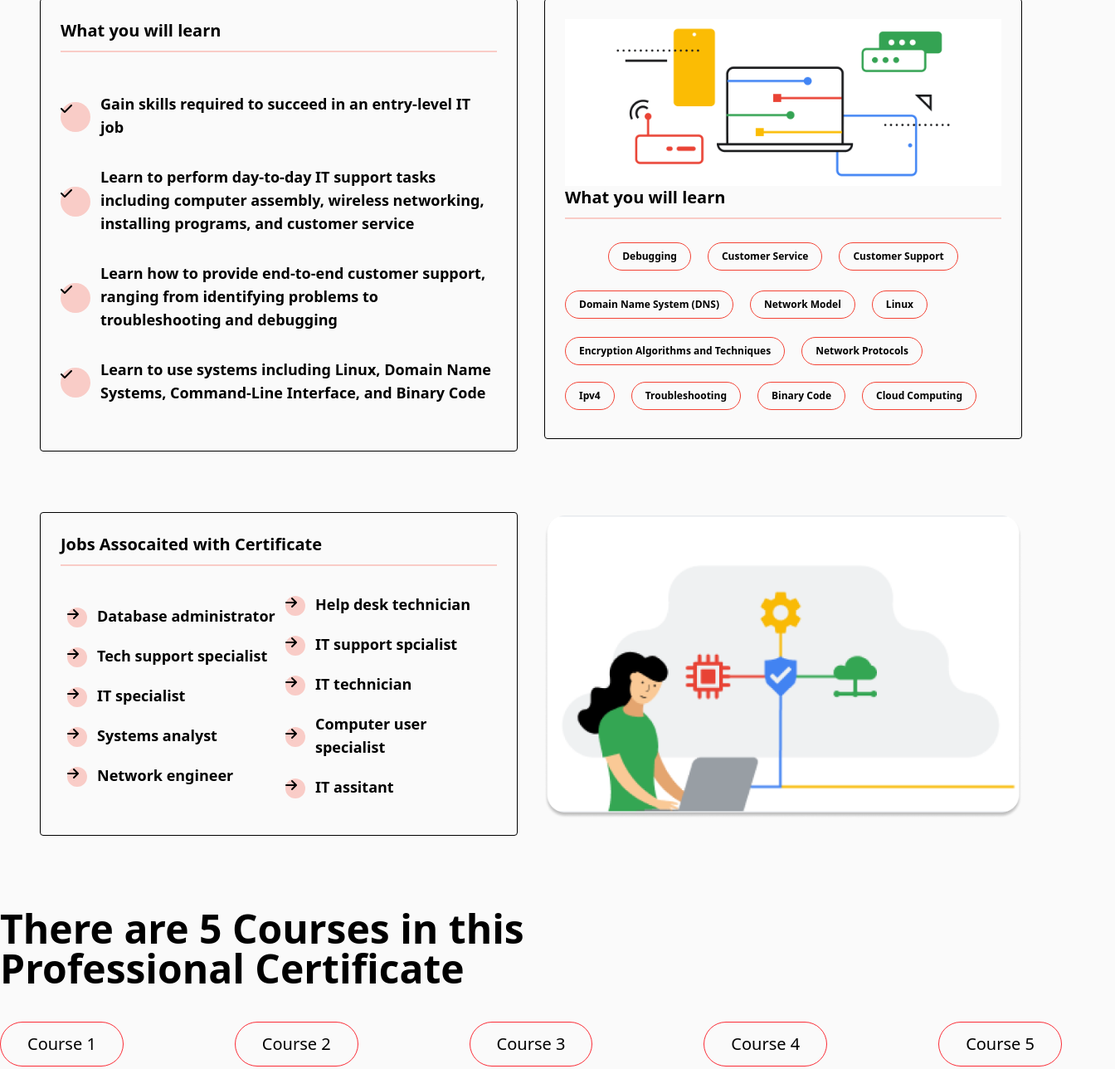
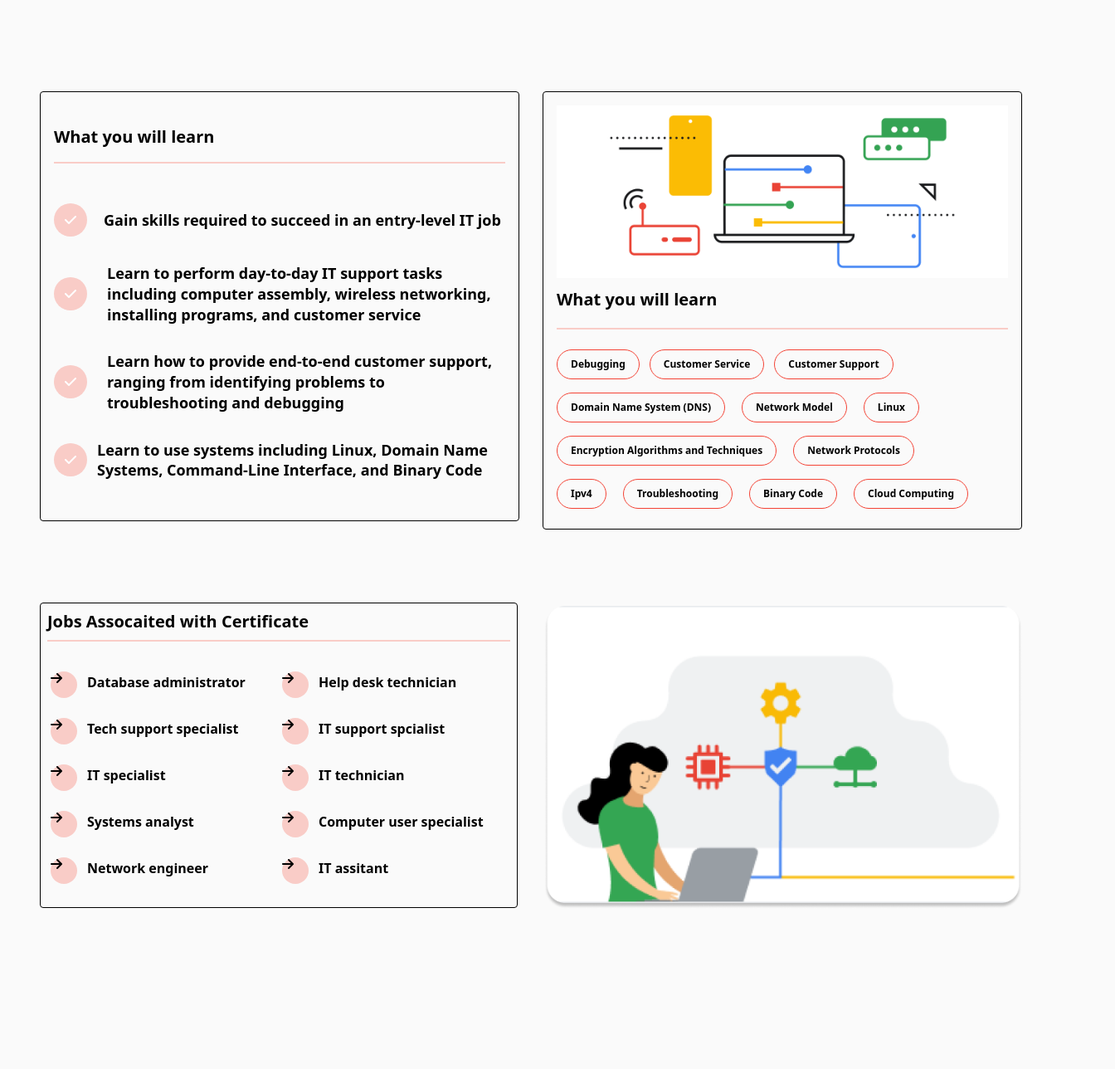
Before and after one commit to Monir1231/tailwind-projcet, a website built with Vite: page index.html in a window 1280 px wide. Shown: the part 1062-2350 px from the top of the page at 83% size, 1344 px wide, since content can reach past the window. Built offline with nearby package versions, Linux system fonts and the light colour scheme; files whose address does not match are found by name.

Commit message:
tailwind-css

```diff
--- a/index.html
+++ b/index.html
@@ -7,9 +7,9 @@
     <link rel="stylesheet" href="main.css">
     <title>Document</title>
 </head>
-<body class="bg-[#FAFAFA] dark:bg-gray-900">
+<body class="bg-[#FAFAFA] dark:bg-gray-900 overflow-x-hidden mx-auto">
     <!-- header part -->
-    <header class="mt-2">
+    <header class="py-2">
         <nav class="container mx-auto p-0 m-0 flex items-center justify-between px-2 md:px-9 border-b pb-2">
             <div>
                 <img src="img/header-logo.png" alt="logo" class="w-[70px] md:w-[150px] dark:bg-gray-300 dark:p-1">
@@ -88,15 +88,15 @@
         </section>
 
         <!-- img section -->
-        <section class="md:col-span-6 col-span-12 md:mr-8 absolute  right-8 ">
-            <div class="opacity-0 md:opacity-100 mt-[74px] flex items-center justify-center">
-                <img src="img/Group 1964.png" alt="logo" class="w-full md:w-[500px] md:ml-24 ">
+        <section class="md:col-span-6 col-span-12  ">
+            <div class="opacity-0 md:opacity-100 md:mt-[100px] flex items-center justify-center">
+                <img src="img/Group 1964.png" alt="logo" class="hidden md:">
             </div>
         </section>
     </section>
 
     <!-- company section -->
-    <section class=" flex justify-between md:px-12 px-3 py-3  items-center dark:bg-white md:dark:mr-12 gap-2 md:gap-4" >
+    <section class=" flex justify-between md:px-12 px-3 py-3 md:mt-16 md:mb-30  items-center dark:bg-white " >
 
         <div>
             <p class="md:text-lg text-[7px] ">Pave your path to career success by <br> gaining  a  professional  Google <br> certificate with the support of C4U</p>
@@ -105,21 +105,21 @@
 
 
             <div>
-                <img src="img/Google.png" alt="logo" class="md:w-fit w-20 md:ml-14 ">
+                <img src="img/Google.png" alt="logo" class="md:w-full h-auto  w-20 ">
             </div>
 
 
 
 
                 <div>
-                    <img src="img/Work & Pensions (1).png" alt="logo"  class="md:w-fit w-20 md:ml-24  dark:">
+                    <img src="img/Work & Pensions (1).png" alt="logo"  class="md:w-full h-auto  w-20">
                 </div>
 
 
 
 
                     <div>
-                        <img src="img/c4u full logo_2022 1 (1).png" alt="logo"  class="md:w-fit w-20 md:ml-16 ">
+                        <img src="img/c4u full logo_2022 1 (1).png" alt="logo"  class="md:w-full h-auto  w-20 ">
                     </div>
 
               </section>
@@ -128,75 +128,94 @@
     <!-- skills part  -->
 
 
-    <section class="container mx-auto grid grid-cols-12 md:px-12 px-4 md:mt-20 mt-16 ">
+    <section class="container mx-auto grid grid-cols-12 md:px-12 px-4 md:mt-20 mt-16 gap-7 ">
        <!-- part 1 -->
-        <section class="md:col-span-6 col-span-12 items-center  md:mb-0 mb-5 md:mr-4 dark:text-white ">
-        <div class="border rounded  md:p-6 p-4 hover:scale-105 transition-all duration-300 cursor-pointer">
-            <h3 class="md:text-xl test-lg font-semibold pb-2.5 border-b border-b-[#F9CCC7] md:border-b-[2px] mb-4">What you will learn</h3>
+        <section class="md:col-span-6 col-span-12 items-center  md:mb-0 mb-5  dark:text-white ">
+        <div class="border rounded  md:p-4 p-4 hover:scale-105 transition-all duration-300 cursor-pointer">
+            <h3 class="md:text-xl text-xs font-semibold pb-2.5 md:pb-4 border-b border-b-[#F9CCC7] md:border-b-[2px] mb-4 md:mt-6 md:mb-5">What you will learn</h3>
 
-              <div class="pt-2 md:pt-8 ">
 
-                <div class="chack-bot">
-                    <a href="#"><i class="fa-solid fa-check  md:size-9 size-6 bg-[#F9CCC7] flex items-center justify-center rounded-full"></i></a>
+            <div class="flex items-center gap-2 md:gap-5 pb-5 md:pb-8 md:mt-12">
+                <div class="flex justify-center items-center size-6 md:size-10 bg-[#F9CCC7] rounded-full shrink-0">
+                  <i class="fa-solid fa-check text-white text-xs md:text-base"></i>
+                </div>
 
-                    <p class="text-xs font-semibold md:text-lg">Gain skills required to succeed in an entry-level IT job</p>
+                <p class="text-xs font-semibold md:text-lg leading-snug">
+                    Gain skills required to succeed in an entry-level IT job
+                </p>
+              </div>
+
+
+
+
+                  <div class="flex items-center gap-2 md:gap-6 pb-5 md:pb-8">
+                    <div class="flex justify-center items-center size-6 md:size-10 bg-[#F9CCC7] rounded-full shrink-0">
+                      <i class="fa-solid fa-check text-white text-xs md:text-base"></i>
+                    </div>
+
+                    <p class="text-xs font-semibold md:text-lg leading-snug">
+                        Learn to perform day-to-day IT support tasks including computer assembly, wireless networking, installing programs, and customer service
+                    </p>
                   </div>
 
 
-                  <div class="chack-bot">
-                    <a href="#"><i class="fa-solid fa-check  md:size-9 size-6 bg-[#F9CCC7] flex items-center justify-center rounded-full"></i></a>
 
-                    <p class="text-xs font-semibold md:text-lg">Learn to perform day-to-day IT support tasks including computer assembly, wireless networking, installing programs, and customer service</p>
+
+
+                  <div class="flex items-center gap-2 md:gap-6 pb-5 md:pb-8">
+                    <div class="flex justify-center items-center size-6 md:size-10 bg-[#F9CCC7] rounded-full shrink-0">
+                      <i class="fa-solid fa-check text-white text-xs md:text-base"></i>
+                    </div>
+
+                    <p class="text-xs font-semibold md:text-lg leading-snug">
+                        Learn how to provide end-to-end customer support, ranging from identifying problems to troubleshooting and debugging
+                    </p>
                   </div>
 
 
-                  <div class="chack-bot">
-                    <a href="#"><i class="fa-solid fa-check  md:size-9 size-6 bg-[#F9CCC7] flex items-center justify-center rounded-full"></i></a>
 
-                    <p class="text-xs font-semibold md:text-lg">Learn how to provide end-to-end customer support, ranging from identifying problems to troubleshooting and debugging</p>
+                  <div class="flex items-center gap-2 md:gap-3 pb-6 md:pb-8">
+                    <div class="flex justify-center items-center size-6 md:size-10 bg-[#F9CCC7] rounded-full shrink-0">
+                      <i class="fa-solid fa-check text-white text-xs md:text-base"></i>
+                    </div>
+
+                    <p class="text-sm font-semibold md:text-lg leading-snug">
+                        Learn to use systems including Linux, Domain Name Systems, Command-Line Interface, and Binary Code
+                    </p>
                   </div>
-
-
-                  <div class="chack-bot">
-                    <a href="#"><i class="fa-solid fa-check  md:size-9 size-6 bg-[#F9CCC7] flex items-center justify-center rounded-full"></i></a>
-
-                    <p class="text-xs font-semibold md:text-lg">Learn to use systems including Linux, Domain Name Systems, Command-Line Interface, and Binary Code</p>
-                  </div>
-              </div>
-
 
         </div>
 
         </section>
        <!-- part 2 -->
-        <section class="md:col-span-6 col-span-12 md:ml-4 dark:text-white">
+        <section class="md:col-span-6 col-span-12  dark:text-white">
 
-            <div class="border rounded md:p-6 p-4 hover:scale-105 transition-all duration-300 cursor-pointer mb-10">
-                <img src="img/IT_social 1.png" alt="" class="w-fit">
+            <div class="border rounded md:p-4 p-4 hover:scale-105 transition-all duration-300 cursor-pointer mb-10">
+                <img src="img/IT_social 1.png" alt="" class="md:w-full h-auto">
 
-                <h3 class="md:text-xl test-lg font-semibold md:pb-2.5 py-3 md:py-0  border-b border-b-[#F9CCC7] md:border-b-[2px] mb-4">What you will learn</h3>
+                <h3 class="md:text-xl test-lg font-semibold md:pb-5 py-3 md:py-3  border-b border-b-[#F9CCC7] md:border-b-[2px] mb-4">What you will learn</h3>
 
 
-                   <div class="flex items-center justify-center gap-2 md:gap-5 py-2 md:py-3">
+                   <div class="flex items-center  gap-2 md:gap-3 py-2 md:py-2">
                     <p class="head-card">Debugging</p>
                     <p class="head-card ">Customer Service</p>
                     <p class="head-card ">Customer Support</p>
                    </div>
 
-                   <div class="flex items-center gap-3 md:gap-5 py-2 md:py-3">
+                   <div class="flex items-center gap-3 md:gap-5 py-2 md:py-2">
                     <p class="head-card">Domain Name System (DNS)</p>
                     <p class="head-card ">Network Model</p>
                     <p class="head-card ">Linux</p>
                    </div>
 
-                   <div class="flex items-center gap-3 md:gap-5 py-2 md:py-2.5">
+                   <div class="flex items-center gap-3 md:gap-5 py-2 md:py-2">
                     <p class="head-card">Encryption Algorithms and Techniques</p>
                     <p class="head-card ">Network Protocols</p>
 
                    </div>
 
 
-                   <div class="flex items-center gap-3 md:gap-5 py-2 md:py-2.5">
+                   <div class="flex items-center gap-3 md:gap-5 py-2 md:py-2">
                     <p class="head-card">Ipv4</p>
                     <p class="head-card ">Troubleshooting</p>
                     <p class="head-card ">Binary Code</p>
@@ -212,44 +231,44 @@
     <section class="container mx-auto grid grid-cols-12 md:px-12 px-4 md:mt-12 mt-5 mb-16 dark:text-white">
         <!-- 1 st part -->
         <section class="md:col-span-6 col-span-12 items-center  md:mb-0 mb-5 md:mr-4">
-                <div class="border rounded  md:p-6 p-4 hover:scale-105 transition-all duration-300 cursor-pointer">
-                    <h3 class="md:text-xl test-lg font-semibold pb-2.5 border-b border-b-[#F9CCC7] md:border-b-[2px] mb-4">Jobs Assocaited with Certificate </h3>
+                <div class="border rounded  md:p-2 p-4 hover:scale-105 transition-all duration-300 cursor-pointer">
+                    <h3 class="md:text-xl test-lg font-bold pb-2 border-b border-b-[#F9CCC7] md:border-b-[2px] mb-4">Jobs Assocaited with Certificate </h3>
 
 
                   <section class="grid grid-cols-12 items-center pt-3 md:pt-4">
-                    <div class="col-span-6 md:ml-2 ">
+                    <div class="col-span-6 md:ml-1 ">
                     <div class="flex items-center gap-2 md:gap-3 pb-3 md:pb-5">
-                        <a href="#"><i class="fa-solid fa-arrow-right bg-[#F9CCC7] md:size-6 size-5 rounded-full flex items-center justify-center"></i></a>
+                        <a href="#"><i class="fa-solid fa-arrow-right bg-[#F9CCC7] md:size-8 size-5 rounded-full flex items-center justify-center"></i></a>
 
-                       <p class="text-xs font-semibold md:text-lg">Database administrator</p>
+                       <p class="text-xs font-semibold md:text-[16px]">Database administrator</p>
                     </div>
 
 
                     <div class="flex items-center gap-2 md:gap-3 pb-3 md:pb-5">
-                        <a href="#"><i class="fa-solid fa-arrow-right bg-[#F9CCC7] md:size-6 size-5 rounded-full flex items-center justify-center"></i></a>
+                        <a href="#"><i class="fa-solid fa-arrow-right bg-[#F9CCC7] md:size-8 size-5 rounded-full flex items-center justify-center"></i></a>
 
-                       <p class="text-xs font-semibold md:text-lg">Tech support specialist</p>
+                       <p class="text-xs font-semibold md:text-[16px]">Tech support specialist</p>
                     </div>
 
 
 
                     <div class="flex items-center gap-2 md:gap-3 pb-3 md:pb-5">
-                        <a href="#"><i class="fa-solid fa-arrow-right bg-[#F9CCC7] md:size-6 size-5 rounded-full flex items-center justify-center"></i></a>
+                        <a href="#"><i class="fa-solid fa-arrow-right bg-[#F9CCC7] md:size-8 size-5 rounded-full flex items-center justify-center"></i></a>
 
-                       <p class="text-xs font-semibold md:text-lg">IT specialist</p>
+                       <p class="text-xs font-semibold md:text-[16px]">IT specialist</p>
                     </div>
 
                     <div class="flex items-center gap-2 md:gap-3 pb-3 md:pb-5">
-                        <a href="#"><i class="fa-solid fa-arrow-right bg-[#F9CCC7] md:size-6 size-5 rounded-full flex items-center justify-center"></i></a>
+                        <a href="#"><i class="fa-solid fa-arrow-right bg-[#F9CCC7] md:size-8 size-5 rounded-full flex items-center justify-center"></i></a>
 
-                       <p class="text-xs font-semibold md:text-lg">Systems analyst</p>
+                       <p class="text-xs font-semibold md:text-[16px]">Systems analyst</p>
                     </div>
 
 
                     <div class="flex items-center gap-2 md:gap-3 pb-3 md:pb-5">
-                        <a href="#"><i class="fa-solid fa-arrow-right bg-[#F9CCC7] md:size-6 size-5 rounded-full flex items-center justify-center"></i></a>
+                        <a href="#"><i class="fa-solid fa-arrow-right bg-[#F9CCC7] md:size-8 size-5 rounded-full flex items-center justify-center"></i></a>
 
-                       <p class="text-xs font-semibold md:text-lg">Network engineer</p>
+                       <p class="text-xs font-semibold md:text-[16px]">Network engineer</p>
                     </div>
                 </div>
 
@@ -257,33 +276,33 @@
 
 
 
-                    <div class="col-span-6 md:ml-2 ml-10">
+                    <div class="col-span-6 md:ml-1 ml-10">
 
                         <div class="flex items-center gap-2 md:gap-3 pb-3 md:pb-5">
-                            <a href="#"><i class="fa-solid fa-arrow-right bg-[#F9CCC7] md:size-6 size-5 rounded-full flex items-center justify-center"></i></a>
+                            <a href="#"><i class="fa-solid fa-arrow-right bg-[#F9CCC7] md:size-8 size-5 rounded-full flex items-center justify-center"></i></a>
 
-                           <p class="text-xs font-semibold md:text-lg">Help desk technician</p>
+                           <p class="text-xs font-semibold md:text-[16px]">Help desk technician</p>
                         </div>
 
                         <div class="flex items-center gap-2 md:gap-3 pb-3 md:pb-5">
-                            <a href="#"><i class="fa-solid fa-arrow-right bg-[#F9CCC7] md:size-6 size-5 rounded-full flex items-center justify-center"></i></a>
+                            <a href="#"><i class="fa-solid fa-arrow-right bg-[#F9CCC7] md:size-8 size-5 rounded-full flex items-center justify-center"></i></a>
 
-                           <p class="text-xs font-semibold md:text-lg">IT support spcialist</p>
+                           <p class="text-xs font-semibold md:text-[16px]">IT support spcialist</p>
                         </div>
 
 
                         <div class="flex items-center gap-2 md:gap-3 pb-3 md:pb-5">
-                            <a href="#"><i class="fa-solid fa-arrow-right bg-[#F9CCC7] md:size-6 size-5 rounded-full flex items-center justify-center"></i></a>
+                            <a href="#"><i class="fa-solid fa-arrow-right bg-[#F9CCC7] md:size-8 size-5 rounded-full flex items-center justify-center"></i></a>
 
-                           <p class="text-xs font-semibold md:text-lg">IT technician</p>
+                           <p class="text-xs font-semibold md:text-[16px]">IT technician</p>
                         </div>
 
 
 
                         <div class="flex items-center gap-2 md:gap-3 pb-3 md:pb-5">
-                            <a href="#"><i class="fa-solid fa-arrow-right bg-[#F9CCC7] md:size-6 size-5 rounded-full flex items-center justify-center"></i></a>
+                            <a href="#"><i class="fa-solid fa-arrow-right bg-[#F9CCC7] md:size-8 size-5 rounded-full flex items-center justify-center"></i></a>
 
-                           <p class="text-xs font-semibold md:text-lg">Computer user specialist</p>
+                           <p class="text-xs font-semibold md:text-[16px]">Computer user specialist</p>
                         </div>
 
 
@@ -291,9 +310,9 @@
 
 
                         <div class="flex items-center gap-2 md:gap-3 pb-3 md:pb-5">
-                            <a href="#"><i class="fa-solid fa-arrow-right bg-[#F9CCC7] md:size-6 size-5 rounded-full flex items-center justify-center"></i></a>
+                            <a href="#"><i class="fa-solid fa-arrow-right bg-[#F9CCC7] md:size-8 size-5 rounded-full flex items-center justify-center"></i></a>
 
-                           <p class="text-xs font-semibold md:text-lg">IT assitant </p>
+                           <p class="text-xs font-semibold md:text-[16px]">IT assitant </p>
                         </div>
                     </div>
                 </section>
@@ -307,7 +326,7 @@
 
         <section class="md:col-span-6 col-span-12 md:ml-4">
          <div class="md:mt-1">
-            <img src="img/IT Support 1.png" alt="">
+            <img src="img/IT Support 1.png" alt="" class="w-fit">
          </div>
     </section>
 </section>
@@ -315,14 +334,14 @@
 
 <!-- middel part  -->
 
-<sect class="container mx-auto grid-cols-12 md:px-16 px-5 mb-10 md:mt-20 relative dark:text-white">
+<!-- <section class=" grid-cols-12  mb-10 md:mt-20 relative dark:text-white">
 
     <div class=" ">
-        <h2 class="text-[20px] md:text-5xl md:font-bold font-semibold mb-5 md:mb-5">There are 5 Courses in this <br>Professional Certificate</h2>
+        <h2 class="text-[20px] md:text-2xl md:font-bold font-semibold mb-5 md:mb-5">There are 5 Courses in this <br>Professional Certificate</h2> -->
 
 
-
-        <div class="flex items-center justify-between gap-2 md:gap-8 pb-5 md:pb-5 border-b">
+<!--
+        <div class="flex items-center justify-between gap-2 md:gap-3 pb-5 md:pb-5 border-b">
             <p class="course">Course  1 </p>
             <p class="course">Course  2 </p>
             <p class="course">Course  3</p>
@@ -330,12 +349,12 @@
             <p class="course">Course  5 </p>
 
 
-        </div>
+        </div> -->
 
 
-    </div>
+    <!-- </div>
 
-  </div>
+</section> -->
 <!-- <div class="absolute md:top-[2000px] top-[2700px] right-0">
     <img src="img/Group 238902.png" alt="logo" class="md:w-fit w-[130px]">
 </div> -->
@@ -346,13 +365,13 @@
 
 <!-- curser part -->
 
-<section class="container mx-auto grid-cols-12 md:px-16 px-5 mb-10 md:mt-72 ">
+<section class="container mx-auto grid-cols-12 md:px-8 px-5 mb-10 md:mt-72 ">
     <div class="">
         <img src="img/Group 238901.png" alt="logo" class=" w-fit relative ">
     </div>
 
     <div class="container mx-auto grid-cols-12 md:px-16 px-5 absolute z-10  md:top-[3282px]  md:ml-16 ml-8 left-0 ">
-        <img src="img/Connector Vector.png" alt="img" class="md:w-[900px] w-[300px] ">
+        <img src="img/Connector Vector.png" alt="img" class="md:w-[700px] w-[300px] ">
     </div>
 
     <div class="relative md:mt-[250px] mt-[119px]">
@@ -361,7 +380,7 @@
 
 
     <div class="container mx-auto grid-cols-12 md:px-16 px-5 absolute  md:top-[4280px] md:ml-16 ml-8 left-0">
-        <img src="img/Connector Vector (1).png" alt="img" class="md:w-[900px] w-[310px] ">
+        <img src="img/Connector Vector (1).png" alt="img" class="md:w-[700px] w-[310px] ">
     </div>
 
     <div class="relative md:mt-[360px] mt-[128px]">
@@ -370,7 +389,7 @@
 
 
     <div class="container mx-auto grid-cols-12 md:px-16 px-5 absolute  md:top-[5384px] md:ml-16 ml-8 left-0">
-        <img src="img/Connector Vector (1).png" alt="img" class="md:w-[900px] w-[310px] ">
+        <img src="img/Connector Vector (1).png" alt="img" class="md:w-[700px] w-[310px] ">
     </div>
 
     <div class="relative md:mt-[360px] mt-[128px]">
@@ -379,7 +398,7 @@
 
 
     <div class="container mx-auto grid-cols-12 md:px-16 px-5 absolute  md:top-[6373px] md:ml-16 ml-8 left-0">
-        <img src="img/Connector Vector.png" alt="img" class="md:w-[900px] w-[300px] ">
+        <img src="img/Connector Vector.png" alt="img" class="md:w-[700px] w-[300px] ">
     </div>
 
     <div class="relative md:mt-[250px] mt-[119px] md:mb-40">
--- a/main.css
+++ b/main.css
@@ -1,14 +1,13 @@
 @import "tailwindcss";
 
 @layer utilities{
-    .chack-bot{
-        @apply flex items-center gap-2 md:gap-3 pb-5 md:pb-8;
-    }
+
+
     .head-card{
-        @apply md:text-xs text-[8px] font-bold py-2 px-4  border border-[#F44335] md:border-[1px]  rounded-full hover:bg-red-500 hover:text-white hover:transition-all duration-300 cursor-pointer ;
+        @apply md:text-[12px] text-[8px] font-bold py-2 px-4  border border-[#F44335]   rounded-full hover:bg-red-500 hover:text-white hover:transition-all duration-300 cursor-pointer ;
     }
     .course{
-     @apply  text-[10px] md:text-xl  md:py-3 py-1  md:px-8 px-3 md:mt-5 mt-3  border border-red-500 md:border-[1px] rounded-full hover:bg-red-500 hover:text-white  hover:transition-all hover:scale-105 duration-300 cursor-pointer;
+     @apply  text-[10px] md:text-xl  md:py-3 py-1   px-3 md:mt-5 mt-3  border border-red-500 md:border-[1px] rounded-full hover:bg-red-500 hover:text-white  hover:transition-all hover:scale-105 duration-300 cursor-pointer;
     }
     .footer-card{
         @apply md:text-xs text-[9px]  md:pt-2.5 pt-2 text-gray-400 dark:text-gray-300 hover:text-red-500 dark:hover:text-red-400 transition-all  duration-300 cursor-pointer ;
```
